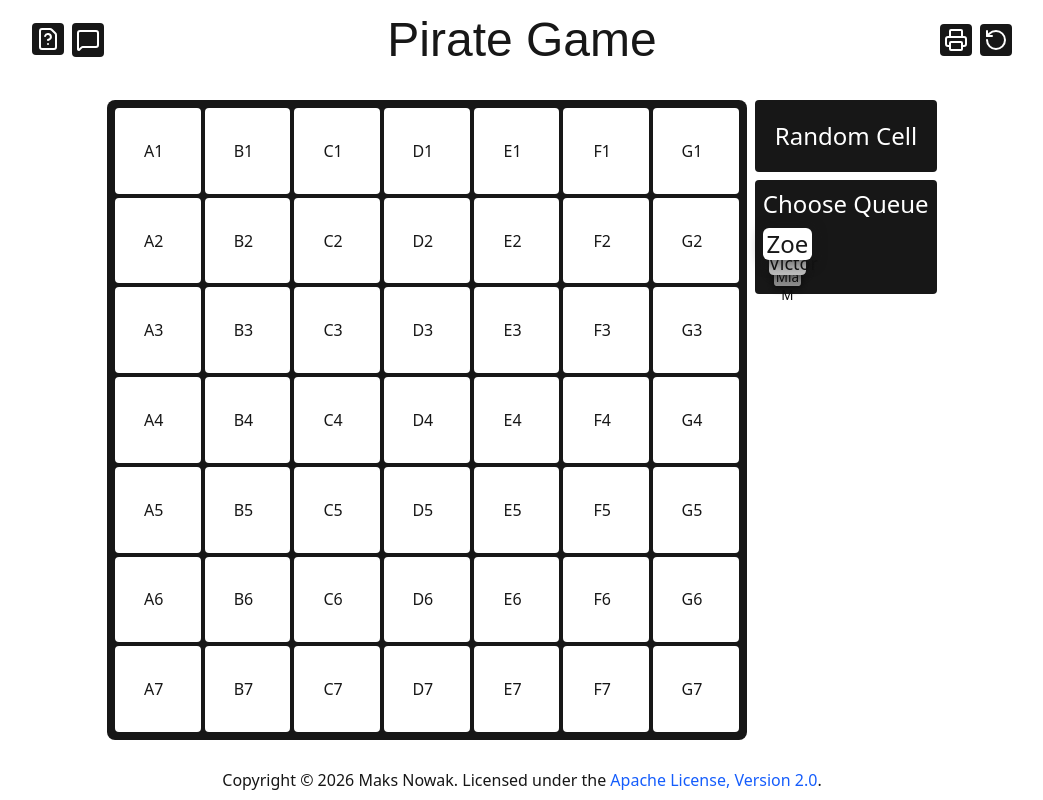
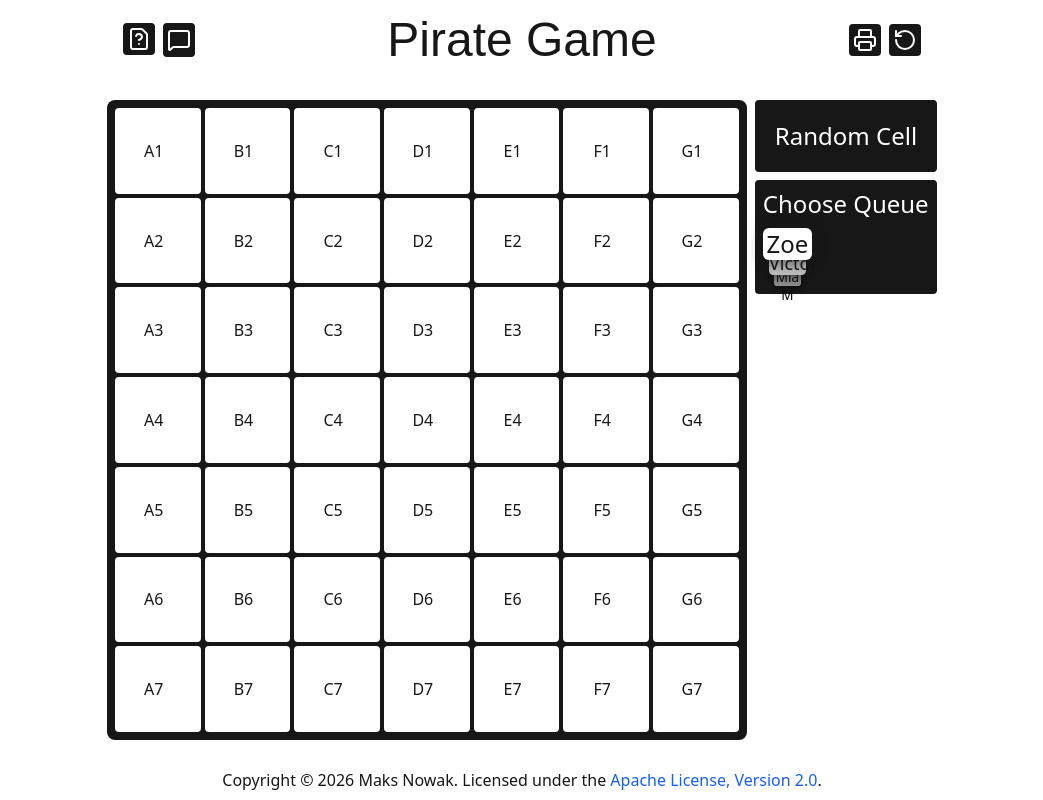
Before and after one commit to f2reninj5/Pirate-Game, a Next.js app: page / in a window 1280 px wide. Shown: the whole page, without its empty margins (118-1161 px from the left). Built offline with nearby package versions, Linux system fonts and the light colour scheme; a web font is replaced by a local one.

Commit message:
Change header spacing

```diff
--- a/src/app/layout.tsx
+++ b/src/app/layout.tsx
@@ -33,7 +33,7 @@ export default function RootLayout({
       <body className="h-full font-sans bg-light text-dark">
         <GameProvider>
           <div className="min-h-full flex flex-col justify-between p-2">
-            <header className="flex flex-row justify-around items-center">
+            <header className="flex flex-row justify-center gap-[15vw] items-center">
               <span className="flex flex-row gap-2">
                 <Link href="/instructions">
                   <IconButton icon={FileQuestion} />
```
